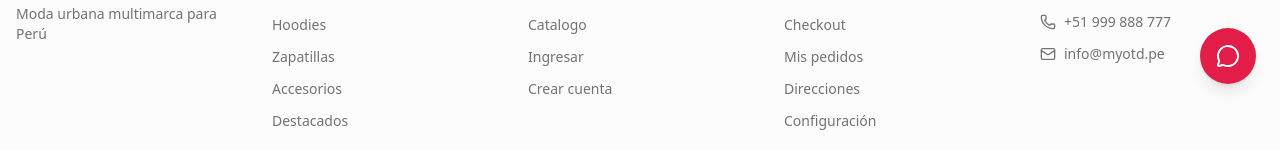
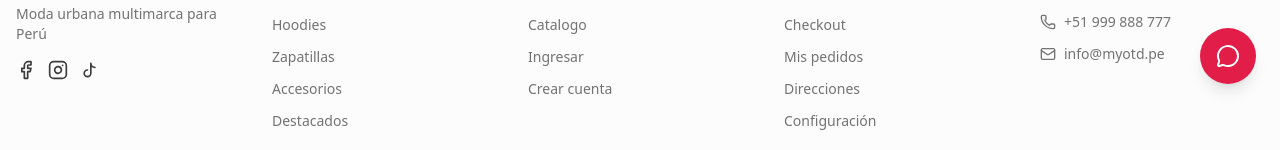
Before and after one commit to juniorssntndr/myotd, a Next.js app: page /brands in a window 1280 px wide. Shown: the part 692-842 px from the top of the page. Built offline with nearby package versions, Linux system fonts and the light colour scheme; no server answers.

Commit message:
feat: refine footer social links and icons visibility

```diff
--- /dev/null
+++ b/scratch/test-db.ts
@@ -0,0 +1,25 @@
+import { PrismaClient } from '../src/generated/client'
+import { PrismaPg } from "@prisma/adapter-pg"
+import { Pool } from "pg"
+import * as dotenv from 'dotenv'
+
+dotenv.config()
+
+const pool = new Pool({ connectionString: process.env.DATABASE_URL })
+const adapter = new PrismaPg(pool)
+const prisma = new PrismaClient({ adapter })
+
+async function main() {
+  try {
+    console.log('Testing connection...')
+    const brandsCount = await prisma.brand.count()
+    console.log(`Connection successful! Brands count: ${brandsCount}`)
+  } catch (error) {
+    console.error('Connection failed:', error)
+  } finally {
+    await prisma.$disconnect()
+    await pool.end()
+  }
+}
+
+main()
--- a/src/app/(admin-panel)/admin/settings/page.tsx
+++ b/src/app/(admin-panel)/admin/settings/page.tsx
@@ -45,9 +45,7 @@ const generalSchema = z.object({
 
 const socialLinksSchema = z.object({
   facebook: z.string().url("URL inválida").or(z.literal("")),
-  twitter: z.string().url("URL inválida").or(z.literal("")),
   instagram: z.string().url("URL inválida").or(z.literal("")),
-  youtube: z.string().url("URL inválida").or(z.literal("")),
   tiktok: z.string().url("URL inválida").or(z.literal("")),
 })
 
@@ -624,38 +622,12 @@ export default function AdminSettingsPage() {
                   />
                   <FormField
                     control={socialForm.control}
-                    name="twitter"
-                    render={({ field }) => (
-                      <FormItem>
-                        <Label>Twitter / X</Label>
-                        <FormControl>
-                          <Input placeholder="https://x.com/tu-usuario" {...field} />
-                        </FormControl>
-                        <FormMessage />
-                      </FormItem>
-                    )}
-                  />
-                  <FormField
-                    control={socialForm.control}
                     name="instagram"
                     render={({ field }) => (
                       <FormItem>
                         <Label>Instagram</Label>
                         <FormControl>
                           <Input placeholder="https://instagram.com/tu-usuario" {...field} />
-                        </FormControl>
-                        <FormMessage />
-                      </FormItem>
-                    )}
-                  />
-                  <FormField
-                    control={socialForm.control}
-                    name="youtube"
-                    render={({ field }) => (
-                      <FormItem>
-                        <Label>YouTube</Label>
-                        <FormControl>
-                          <Input placeholder="https://youtube.com/tu-canal" {...field} />
                         </FormControl>
                         <FormMessage />
                       </FormItem>
--- a/src/app/api/settings/route.ts
+++ b/src/app/api/settings/route.ts
@@ -14,9 +14,7 @@ const settingsUpdateSchema = z.object({
   timezone: z.string().min(1),
   currency: z.string().min(1),
   facebook: z.string().url().or(z.literal("")),
-  twitter: z.string().url().or(z.literal("")),
   instagram: z.string().url().or(z.literal("")),
-  youtube: z.string().url().or(z.literal("")),
   tiktok: z.string().url().or(z.literal("")),
   showOutOfStock: z.boolean(),
   showStockQuantity: z.boolean(),
--- a/src/components/layout/Footer.tsx
+++ b/src/components/layout/Footer.tsx
@@ -2,7 +2,7 @@
 
 import Link from "next/link"
 import Image from "next/image"
-import { Facebook, Twitter, Instagram, Youtube, Mail, Phone, MapPin } from "lucide-react"
+import { Facebook, Instagram, Mail, Phone, MapPin } from "lucide-react"
 import { Separator } from "@/components/ui/separator"
 import { useSettingsStore } from "@/stores/settings-store"
 
@@ -51,23 +51,28 @@ export function Footer() {
             </p>
             <div className="mt-4 flex gap-3">
               {socialLinks.facebook && (
-                <Link href={socialLinks.facebook} target="_blank" rel="noopener noreferrer" className="text-muted-foreground hover:text-foreground">
+                <Link href={socialLinks.facebook} target="_blank" rel="noopener noreferrer" className="text-foreground/80 hover:text-foreground transition-colors">
                   <Facebook className="h-5 w-5" />
                 </Link>
               )}
-              {socialLinks.twitter && (
-                <Link href={socialLinks.twitter} target="_blank" rel="noopener noreferrer" className="text-muted-foreground hover:text-foreground">
-                  <Twitter className="h-5 w-5" />
-                </Link>
-              )}
               {socialLinks.instagram && (
-                <Link href={socialLinks.instagram} target="_blank" rel="noopener noreferrer" className="text-muted-foreground hover:text-foreground">
+                <Link href={socialLinks.instagram} target="_blank" rel="noopener noreferrer" className="text-foreground/80 hover:text-foreground transition-colors">
                   <Instagram className="h-5 w-5" />
                 </Link>
               )}
-              {socialLinks.youtube && (
-                <Link href={socialLinks.youtube} target="_blank" rel="noopener noreferrer" className="text-muted-foreground hover:text-foreground">
-                  <Youtube className="h-5 w-5" />
+              {socialLinks.tiktok && (
+                <Link href={socialLinks.tiktok} target="_blank" rel="noopener noreferrer" className="text-foreground/80 hover:text-foreground transition-colors">
+                  <svg
+                    viewBox="0 0 24 24"
+                    fill="none"
+                    stroke="currentColor"
+                    strokeWidth="2"
+                    strokeLinecap="round"
+                    strokeLinejoin="round"
+                    className="h-5 w-5"
+                  >
+                    <path d="M9 12a4 4 0 1 0 4 4V4a5 5 0 0 0 5 5" />
+                  </svg>
                 </Link>
               )}
             </div>
--- a/src/stores/settings-store.ts
+++ b/src/stores/settings-store.ts
@@ -18,9 +18,7 @@ export interface GeneralSettings {
 
 export interface SocialLinks {
   facebook: string
-  twitter: string
   instagram: string
-  youtube: string
   tiktok: string
 }
 
@@ -76,11 +74,9 @@ const defaultGeneral: GeneralSettings = {
 }
 
 const defaultSocialLinks: SocialLinks = {
-  facebook: "",
-  twitter: "",
-  instagram: "",
-  youtube: "",
-  tiktok: "",
+  facebook: "https://facebook.com",
+  instagram: "https://instagram.com",
+  tiktok: "https://tiktok.com",
 }
 
 const defaultStoreConfig: StoreConfig = {
@@ -157,9 +153,7 @@ export const useSettingsStore = create<SettingsState>((set, get) => ({
         },
         socialLinks: {
           facebook: data.facebook || defaultSocialLinks.facebook,
-          twitter: data.twitter || defaultSocialLinks.twitter,
           instagram: data.instagram || defaultSocialLinks.instagram,
-          youtube: data.youtube || defaultSocialLinks.youtube,
           tiktok: data.tiktok || defaultSocialLinks.tiktok,
         },
         storeConfig: {
```
